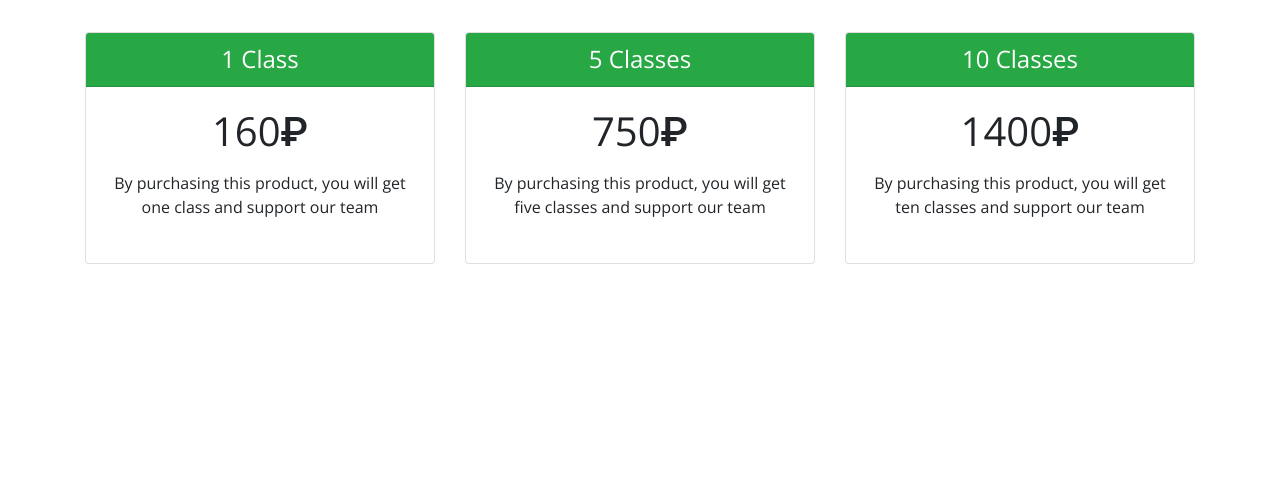
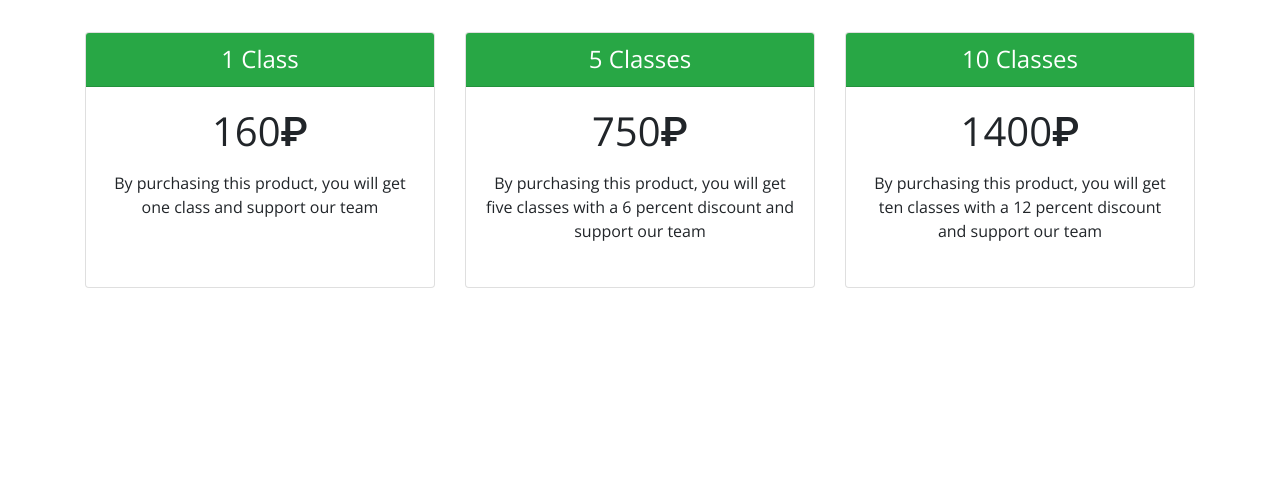
Before and after one commit to stnoov/okiedokie, a Flask app: page /products in a window 1280 px wide. Shown: the part 184-667 px from the top of the page. Run offline with Flask 2, Linux system fonts and the light colour scheme; some libraries are stand-ins or nearby versions.

Commit message:
TEXT: Add missing dot, add discount description

```diff
--- a/okiedokie/templates/products.html
+++ b/okiedokie/templates/products.html
@@ -41,7 +41,7 @@
                 <div class="card-body">
                     <h1 class="card-title pricing-card-title">750&#8381;</h1>
                     <ul class="list-unstyled mt-3 mb-4">
-                        <li>{{ _('By purchasing this product, you will get five classes and support our team') }}</li>
+                        <li>{{ _('By purchasing this product, you will get five classes with a 6 percent discount and support our team') }}</li>
                     </ul>
                     {% if current_user.is_authenticated %}
                         <form method="POST" action="https://money.yandex.ru/quickpay/confirm.xml">
@@ -64,7 +64,7 @@
                 <div class="card-body">
                     <h1 class="card-title pricing-card-title">1400&#8381;</h1>
                     <ul class="list-unstyled mt-3 mb-4">
-                        <li>{{ _('By purchasing this product, you will get ten classes and support our team') }}</li>
+                        <li>{{ _('By purchasing this product, you will get ten classes with a 12 percent discount and support our team') }}</li>
                     </ul>
                     {% if current_user.is_authenticated %}
                         <form method="POST" action="https://money.yandex.ru/quickpay/confirm.xml">
```
Also changed, not shown: okiedokie/translations/ru/LC_MESSAGES/messages.po, 2 other files.
